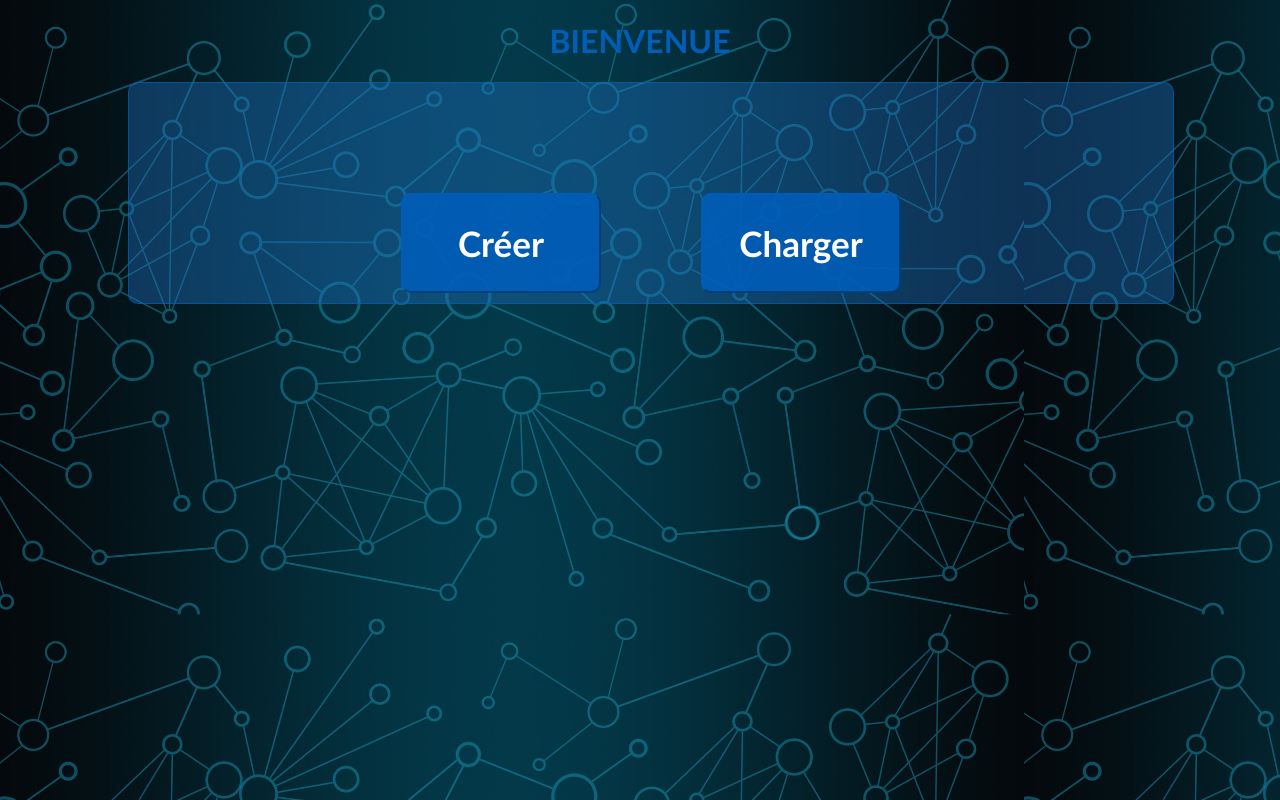
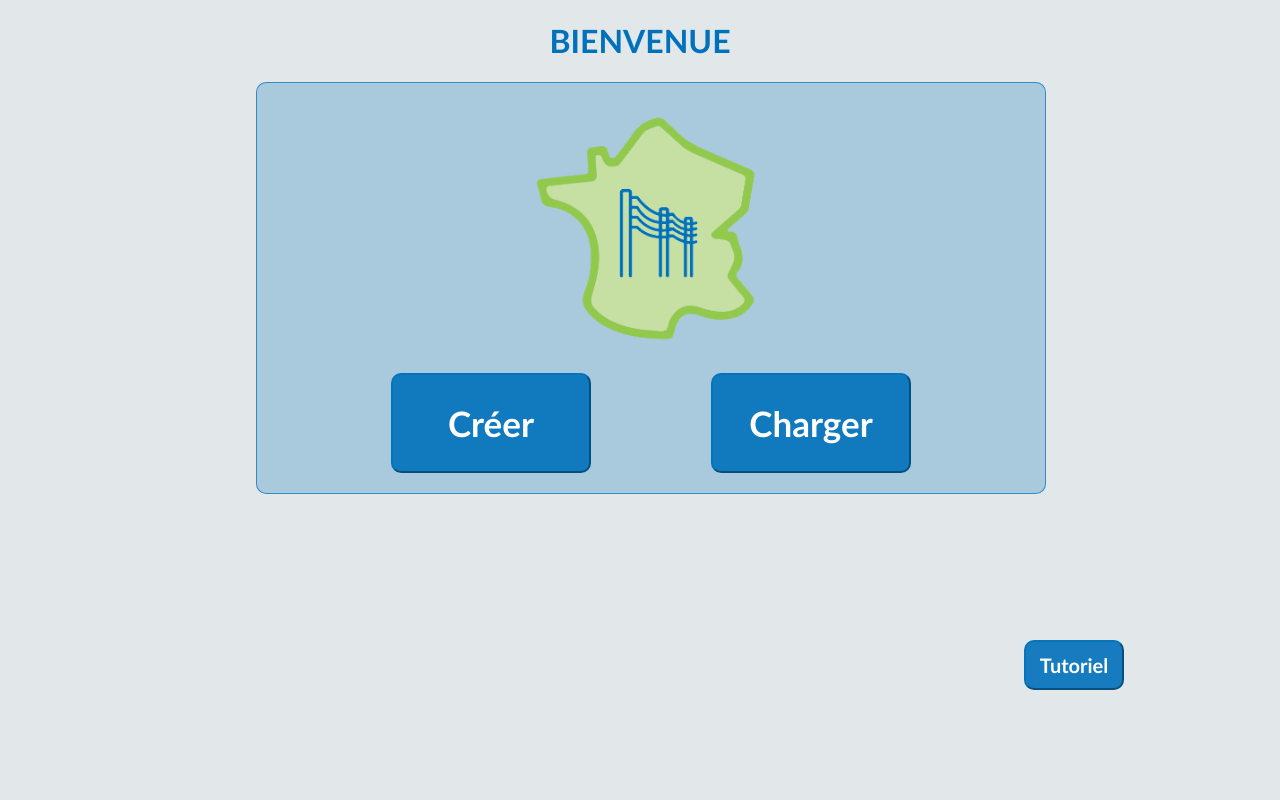
Before and after one commit to PA29/Simulateur, a Flask app: page / in a window 1280 px wide. Run offline with Flask 2, Linux system fonts and the light colour scheme.

Commit message:
Finalisation accueil pour RVP1

```diff
--- a/app/routes.py
+++ b/app/routes.py
@@ -14,7 +14,7 @@ from flask import jsonify
 @app.route('/index')
 @app.route('/accueil')
 def accueil():
-    return render_template('accueil', background = "accueil.jpg")
+    return render_template('accueil')
 
 @app.route('/main')
 def main():
--- a/app/static/accueil.css
+++ b/app/static/accueil.css
@@ -1,6 +1,6 @@
 body
 {
-    background-color: lightgrey;
+    background-color: rgba(141,160,171,0.25);
     background-attachment: scroll;
     background-repeat: repeat;
     background-size: 80%;
@@ -9,14 +9,21 @@ body
 
 .container
 {
-    margin-left:10%;
-    margin-right:10%;
+    margin-left:20%;
+    margin-right:20%;
     padding: 10px;
-    width : 80%;
-    background-color: rgba(31, 114, 192, 0.4);
-	border: 1px rgba(0,94,184,0.7) solid;
+    width : 60%;
+    background-color: rgba(0, 113, 187, 0.25);
+	border: 1px rgba(0,113,187,0.7) solid;
     border-radius: 10px;
     font-family: 'Ubuntu Light', 'Trebuchet MS', Helvetica, sans-serif;
+}
+
+.logo {
+    display: block;
+    width: 250px;
+    margin: 0px auto;
+    padding: 10px;
 }
 
 .bas
@@ -25,50 +32,60 @@ body
     height: 30%;
     justify-content: center;
     display: flex;
-    margin-top: 100px;
+    margin-top: auto;
     margin-left: auto;
     margin-right: auto;
 }
 
-.charger
-{
-    width: 200px;
-    height: 25%;
-    margin-left: auto;
-    margin-right: auto;
 
+
+.bouton_tuto{
+    position: absolute;
+    top: 80%;
+    left: 80%;
+    width: 100px;
+    height: 50px;
+    font-size: 20px;
+    font-family: 'Ubuntu Light', 'Trebuchet MS', Helvetica, sans-serif;
+    font-weight: bold;
+    color: white;
+    border-radius: 10px;
+    background-color: rgba(0,113,187,0.9);
+    border-color:rgba(0,113,187,0.7);
 }
 
 .bouton_accueil
 {
     width: 200px;
     height: 100px;
+    padding: 10px;
     font-size: 35px;
     font-family: 'Ubuntu Light', 'Trebuchet MS', Helvetica, sans-serif;
     font-weight: bold;
     color: white;
     border-radius: 10px;
-    background-color: rgba(0,94,184,0.9);
-    border-color:rgba(0,94,184,0.7);
+    background-color: rgba(0,113,187,0.9);
+    border-color:rgba(0,113,187,0.7);
 }
 
-.bouton_accueil:hover
+.bouton_accueil:hover, .bouton_tuto:hover
 {
-    background-color: rgba(0,94,184, 0.6);
-	background-image: linear-gradient(to top left,
+    background-color: rgba(0,113,187, 0.7);
+	/*background-image: linear-gradient(to top left,
                                       rgba(0, 0, 0, .2),
                                       rgba(0, 0, 0, .2) 30%,
-                                      rgba(0, 0, 0, 0));
+                                      rgba(0, 0, 0, 0));*/
 }
 .créer
 {
     margin-right:100px;
+    padding: 10px;
 }
 
 h1
 {
     text-align: center;
-    color: rgb(0,94,184);
+    color: rgb(0,113,187);
     font-family: 'Ubuntu', 'Trebuchet MS', Helvetica, sans-serif;
 }
 
@@ -80,22 +97,25 @@ h1
     font-weight: bold;
     color: white;
     border-radius: 10px;
-    background-color: rgba(0,94,184,0.9);
-    border-color:rgba(0,94,184,0.7);
+    background-color: rgba(0,113,187,0.9);
+    border-color:rgba(0,113,187,0.7);
     cursor: pointer;
 }
 
 .dropButton:hover, .dropButton:focus{
-    background-color: #2980B9;
+    background-color: rgba(0,113,187, 0.7);
 }
 
 .dropdown{
     position: relative;
     display: inline-block;
+    padding: 10px;
 }
 .dropChoices {
     display:none;
     position: absolute;
+    width: 200px;
+    border-radius: 10px;
     background-color:#f9f9f9;
     min-width: 160px;
     box-shadow: 0px 8px 16px 0px rgba(0, 0, 0, .2);
@@ -109,7 +129,7 @@ h1
 }
 
 .dropChoices a:hover {
-    background-color: #f1f1f1;
+    background-color: rgba(0,113,187, 0.4));
 }
 
 .dropdown:hover .dropChoices {
--- a/app/templates/accueil.html
+++ b/app/templates/accueil.html
@@ -12,7 +12,9 @@
             <input class="bouton_accueil" type="button" value="Charger">
 
         </div>-->
+        <img class="logo" src="\static\accueil.png">
         <div class="bas">
+
             <div class="créer">
                 <input class="bouton_accueil" type="button" value="Créer">
             </div>
@@ -34,6 +36,9 @@
             <!--<div class="ouvrir">
                 <input class="bouton_accueil" type="button" value="Ouvrir">
             </div>-->
+            <div class="tuto">
+                <input class="bouton_tuto" type ="button" value="Tutoriel">
+            </div>
         </div>
     </div>
 {% endblock %}
```
Also changed, not shown: app/static/accueil.png (added).
